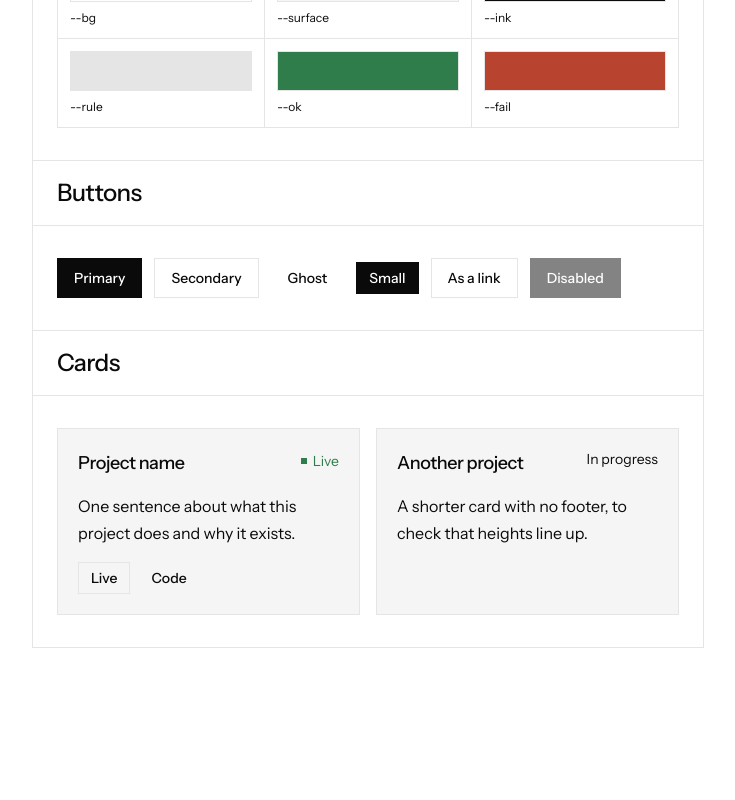
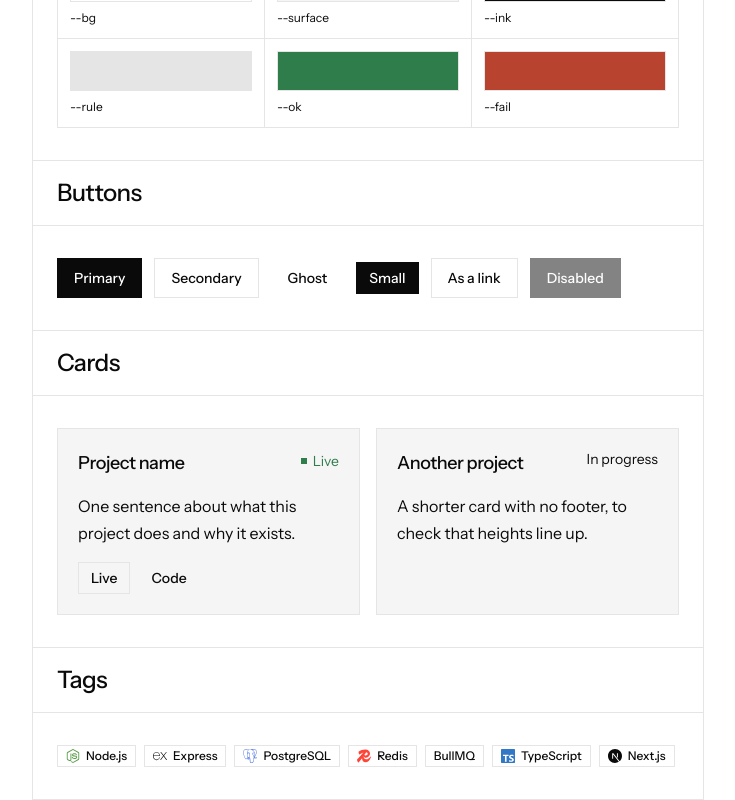
Before and after one commit to Akhilesh-Singh-0/akhilesh.dev, a Next.js app: page / in a window 1280 px wide. Shown: the part 446-1246 px from the top of the page, without its empty margins (272-1007 px from the left). Before the commit the page ends 1094 px from the top, so only its background shows below. Built offline with nearby package versions, Linux system fonts and the light colour scheme.

Commit message:
feat(ui): add Tag and tech logos

```diff
--- a/app/page.tsx
+++ b/app/page.tsx
@@ -2,6 +2,7 @@ import { ThemeToggle } from "@/components/features/themeToggle";
 import { Section } from "@/components/layout/section";
 import { Button } from "@/components/ui/button";
 import { Card } from "@/components/ui/card";
+import { TechTag } from "@/components/features/techTag";
 
 const tokens = ["bg", "surface", "ink", "rule", "ok", "fail"] as const;
 
@@ -50,7 +51,7 @@ export default function Page() {
         </div>
       </Section>
 
-            <Section id="cards" title="Cards">
+      <Section id="cards" title="Cards">
         <div className="grid gap-4 sm:grid-cols-2">
           <Card
             title="Project name"
@@ -75,6 +76,18 @@ export default function Page() {
           </Card>
         </div>
       </Section>
+
+      <Section id="tags" title="Tags">
+        <div className="flex flex-wrap gap-2">
+          <TechTag name="nodejs" />
+          <TechTag name="express" />
+          <TechTag name="postgres" />
+          <TechTag name="redis" />
+          <TechTag name="bullmq" />
+          <TechTag name="typescript" />
+          <TechTag name="nextjs" />
+        </div>
+      </Section>
     </main>
   );
 }
--- /dev/null
+++ b/components/features/techTag.tsx
@@ -0,0 +1,22 @@
+import { Tag } from "@/components/ui/tag";
+import { tech, type TechKey } from "@/lib/tech";
+
+export function TechTag({ name }: { name: TechKey }) {
+  const { label, icon: Icon, color } = tech[name];
+
+  return (
+    <Tag
+      icon={
+        Icon ? (
+          <Icon
+            className="size-3.5 shrink-0"
+            style={color ? { color } : undefined}
+            aria-hidden
+          />
+        ) : undefined
+      }
+    >
+      {label}
+    </Tag>
+  );
+}
--- /dev/null
+++ b/components/ui/tag.tsx
@@ -0,0 +1,21 @@
+import { cn } from "@/lib/cn";
+
+type TagProps = {
+  children: React.ReactNode;
+  icon?: React.ReactNode;
+  className?: string;
+};
+
+export function Tag({ children, icon, className }: TagProps) {
+  return (
+    <span
+      className={cn(
+        "inline-flex items-center gap-1.5 border border-rule px-2 py-0.5 text-xs font-medium",
+        className,
+      )}
+    >
+      {icon}
+      {children}
+    </span>
+  );
+}
--- /dev/null
+++ b/lib/tech.ts
@@ -0,0 +1,52 @@
+import type { IconType } from "react-icons";
+import {
+  SiClerk,
+  SiDocker,
+  SiDrizzle,
+  SiExpress,
+  SiGit,
+  SiJavascript,
+  SiMongodb,
+  SiNextdotjs,
+  SiNodedotjs,
+  SiPostgresql,
+  SiPrisma,
+  SiPython,
+  SiReact,
+  SiRedis,
+  SiSupabase,
+  SiTailwindcss,
+  SiTurborepo,
+  SiTypescript,
+} from "react-icons/si";
+
+export type Tech = {
+  label: string;
+  icon?: IconType;
+  color?: string;
+};
+
+const defs = {
+  nodejs: { label: "Node.js", icon: SiNodedotjs, color: "#5FA04E" },
+  express: { label: "Express", icon: SiExpress },
+  postgres: { label: "PostgreSQL", icon: SiPostgresql, color: "#4169E1" },
+  redis: { label: "Redis", icon: SiRedis, color: "#FF4438" },
+  bullmq: { label: "BullMQ" },
+  typescript: { label: "TypeScript", icon: SiTypescript, color: "#3178C6" },
+  javascript: { label: "JavaScript", icon: SiJavascript, color: "#F7DF1E" },
+  nextjs: { label: "Next.js", icon: SiNextdotjs },
+  react: { label: "React", icon: SiReact, color: "#61DAFB" },
+  tailwind: { label: "Tailwind CSS", icon: SiTailwindcss, color: "#06B6D4" },
+  docker: { label: "Docker", icon: SiDocker, color: "#2496ED" },
+  python: { label: "Python", icon: SiPython, color: "#3776AB" },
+  supabase: { label: "Supabase", icon: SiSupabase, color: "#3FCF8E" },
+  clerk: { label: "Clerk", icon: SiClerk, color: "#6C47FF" },
+  turborepo: { label: "Turborepo", icon: SiTurborepo, color: "#FF1E56" },
+  mongodb: { label: "MongoDB", icon: SiMongodb, color: "#47A248" },
+  prisma: { label: "Prisma", icon: SiPrisma },
+  drizzle: { label: "Drizzle", icon: SiDrizzle },
+  git: { label: "Git", icon: SiGit, color: "#F03C2E" },
+} satisfies Record<string, Tech>;
+
+export type TechKey = keyof typeof defs;
+export const tech: Record<TechKey, Tech> = defs;
--- a/package.json
+++ b/package.json
@@ -12,7 +12,8 @@
     "next": "16.4.0",
     "next-themes": "^0.4.6",
     "react": "19.3.0",
-    "react-dom": "19.3.0"
+    "react-dom": "19.3.0",
+    "react-icons": "^5.7.0"
   },
   "devDependencies": {
     "@tailwindcss/turbopack": "^4",
```
Also changed, not shown: 1 other file (tests, documents, lock files or other folders).
